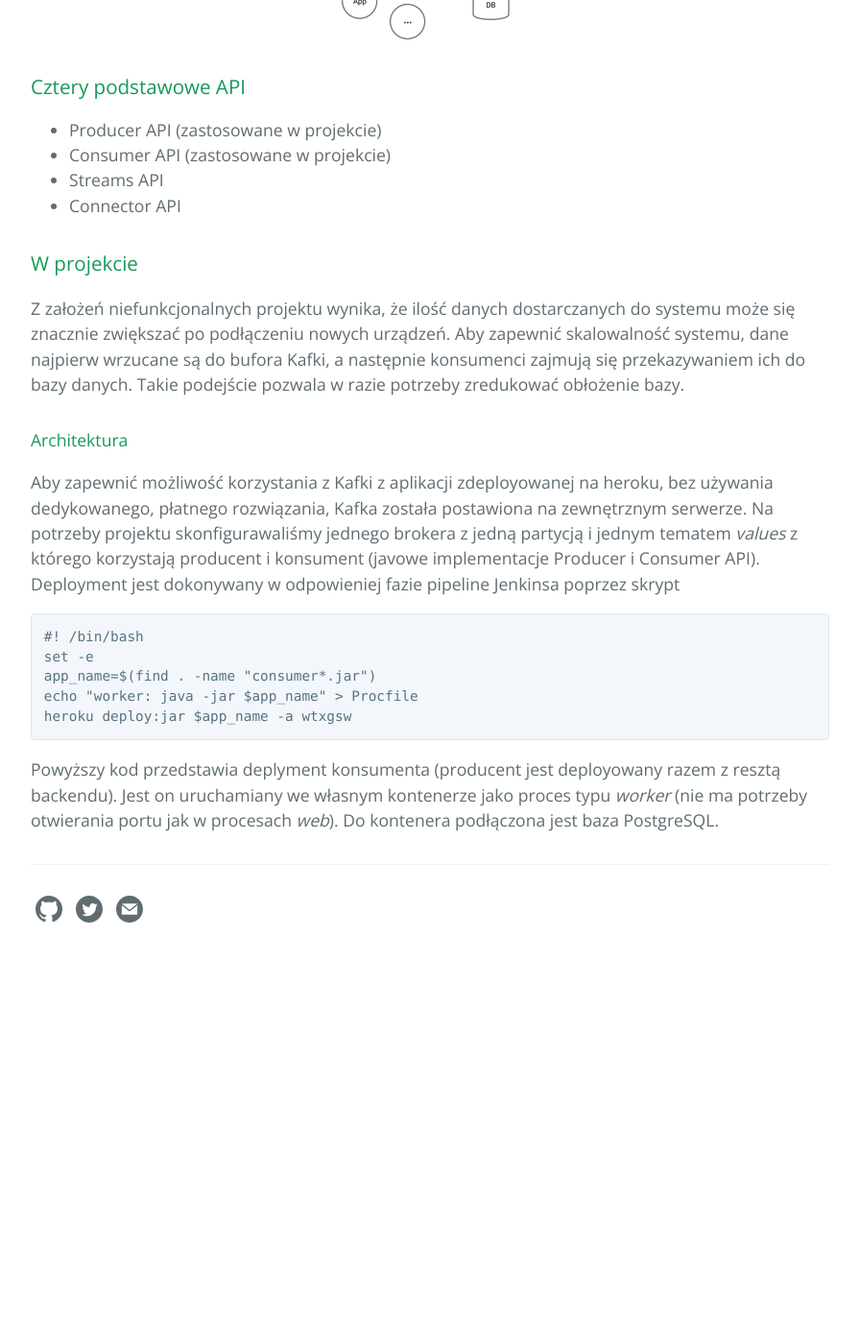
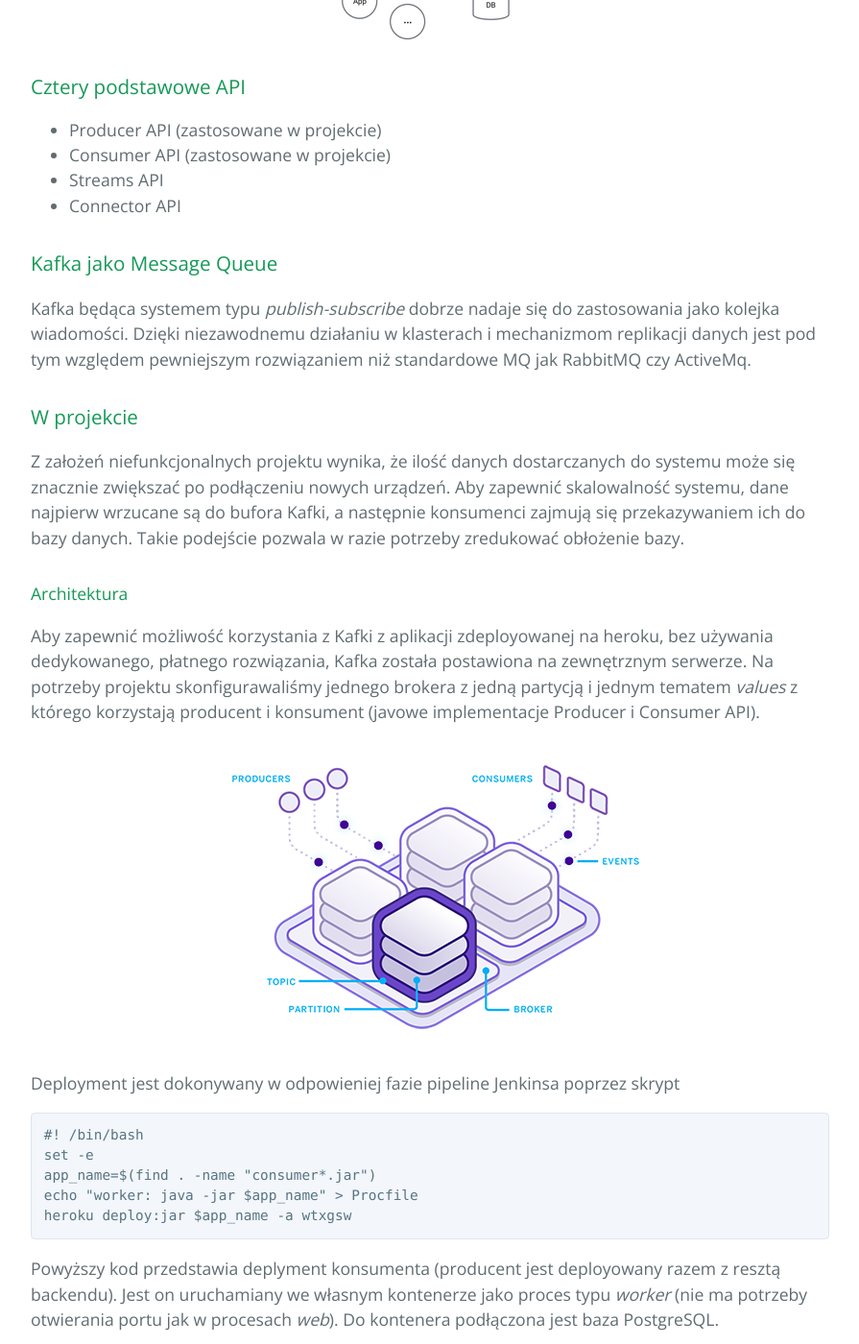
Before and after one commit to kamdibus/PIK, a Jekyll site: the page built from _posts/2018-06-03-Apache-Kafka.md, in a window 1280 px wide and 1400 px high, scrolled down 1228 px. Shown: the whole window at 96% size, without its empty margins (192-1087 px from the left). Built offline with Jekyll 4.4.1, drawn with Linux system fonts in a browser that asks for light colours; before the commit the page ends 2243 px from its top, so only the background shows below that; some of the changed text lies outside the part shown.

Commit message:
kafka v3

````diff
--- a/_posts/2018-06-03-Apache-Kafka.md
+++ b/_posts/2018-06-03-Apache-Kafka.md
@@ -27,12 +27,18 @@ title: "Apache Kafka"
 *	Streams API
 *	Connector API
 
+### Kafka jako Message Queue
+Kafka będąca systemem typu _publish-subscribe_ dobrze nadaje się do zastosowania jako kolejka wiadomości. Dzięki niezawodnemu działaniu w klasterach i mechanizmom replikacji danych jest pod tym względem pewniejszym rozwiązaniem niż standardowe MQ jak RabbitMQ czy ActiveMq.
+
 ### W projekcie
 Z założeń niefunkcjonalnych projektu wynika, że ilość danych dostarczanych do systemu może się znacznie zwiększać po podłączeniu nowych urządzeń. Aby zapewnić skalowalność systemu, dane najpierw wrzucane są do bufora Kafki, a następnie konsumenci zajmują się przekazywaniem ich do bazy danych. Takie podejście pozwala w razie potrzeby zredukować obłożenie bazy.
 
 #### Architektura
 Aby zapewnić możliwość korzystania z Kafki z aplikacji zdeployowanej na heroku, bez używania dedykowanego, płatnego rozwiązania, Kafka została postawiona na zewnętrznym serwerze.
 Na potrzeby projektu skonfigurawaliśmy jednego brokera z jedną partycją i jednym tematem _values_ z którego korzystają producent i konsument (javowe implementacje Producer i Consumer API).
+
+![Schemat kafki](https://github.com/kamdibus/PIK/blob/gh-pages/img/kafka2.png?raw=true "Architektura kafki"){: .center-image }
+
 Deployment jest dokonywany w odpowieniej fazie pipeline Jenkinsa poprzez skrypt
 ```
 #! /bin/bash
@@ -42,3 +48,12 @@ echo "worker: java -jar $app_name" > Procfile
 heroku deploy:jar $app_name -a wtxgsw
 ```
 Powyższy kod przedstawia deplyment konsumenta (producent jest deployowany razem z resztą backendu). Jest on uruchamiany we własnym kontenerze jako proces typu _worker_ (nie ma potrzeby otwierania portu jak w procesach _web_). Do kontenera podłączona jest baza PostgreSQL.
+
+Dane wrzucane do kafki to obiekty ValueDto. Przed wrzuceniem są serializowane, po wyjęciu deserializowane. Kluczem jest Id z ValueDto typu long.
+
+![Schemat kafki](https://github.com/kamdibus/PIK/blob/gh-pages/img/kafkaserialization.png?raw=true "Serializacja kafki"){: .center-image }
+
+###### Źródła
+[heroku kafka](https://www.heroku.com/kafka)
+
+[apache kafka](https://kafka.apache.org/)
````
Also changed, not shown: img/kafka2.png (added), img/kafkaserialization.png (added).
